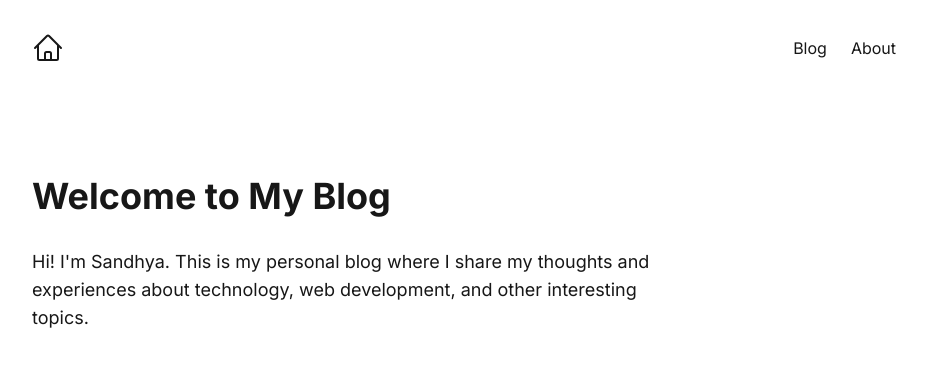
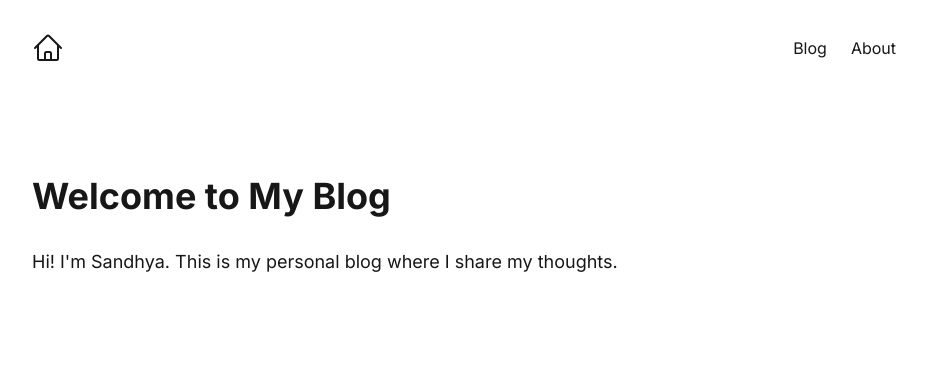
Before and after one commit to sandhyapatil/sandhya-blog, a Next.js app: page / in a window 1280 px wide. Shown: the top 366 px of the page, without its empty margins (176-1103 px from the left). Built offline with nearby package versions, Linux system fonts and the light colour scheme.

Commit message:
Update home page introduction text

```diff
--- a/src/app/page.tsx
+++ b/src/app/page.tsx
@@ -5,8 +5,7 @@ export default function Home() {
         <h1 className="text-4xl font-bold mb-8">Welcome to My Blog</h1>
         <div className="prose dark:prose-invert">
           <p className="text-lg mb-8">
-            Hi! I'm Sandhya. This is my personal blog where I share my thoughts and experiences
-            about technology, web development, and other interesting topics.
+            Hi! I'm Sandhya. This is my personal blog where I share my thoughts.
           </p>
         </div>
       </div>
```
